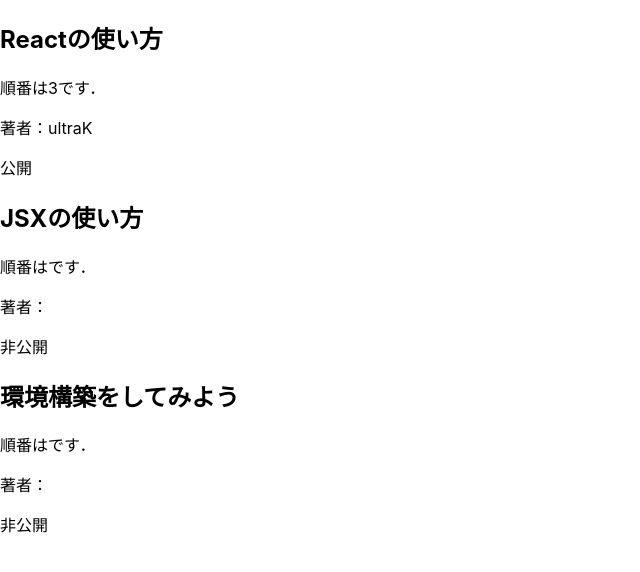
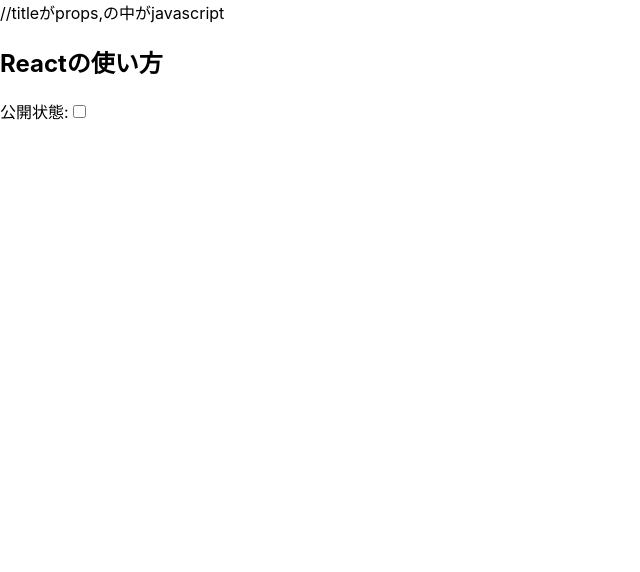
Before and after one commit to Yusuke-Takakura/torahack, a React (Create React App) app: page / in a window 1280 px wide. Shown: the top 572 px of the page, without its empty margins (0-640 px from the left). Built offline with nearby package versions, Linux system fonts and the light colour scheme.

Commit message:
第５回

```diff
--- a/src/Article.jsx
+++ b/src/Article.jsx
@@ -1,19 +1,14 @@
 import React from 'react';
 
+//functional component
 const Article = (props) => {
-    let publishState = "";
-    if (props.isPublished) {
-        publishState = "公開"
-    } else {
-        publishState = "非公開"
-    }
     return (
         <div>
             <h2>{props.title}</h2>
-            <p>順番は{props.order}です．</p>
-            <p>著者：{props.author}</p>
-            <p>{publishState}</p>
+            <label htmlFor={"check"}>公開状態:</label>
+            <input type="checkBox" checked={props.isPublished} id="check" onClick={() => props.toggle()} />
         </div>
     )
-}
+};
+
 export default Article
--- a/src/Blog.jsx
+++ b/src/Blog.jsx
@@ -1,22 +1,30 @@
 import React from 'react';
 import Article from './Article';
 
+//クラスコンポーネント　reactのcomponentを継承している
 class Blog extends React.Component {
+    //classなのでconstructorの初期化が必要
     constructor(props) {
+        //superを指定するとthis.propsが使用可能になる
         super(props);
+        this.state = {
+            isPublished: false
+        };
     }
+
+    //公開状態を反転させる
+    togglePublished = () => {
+        this.setState({
+            isPublished: !this.state.isPublished
+        });
+    };
+
     render() {
         const authorName = "ultraK"
         return (
             <>
-                <Article
-                    title={"Reactの使い方"}
-                    order={3}
-                    isPublished={true}
-                    author={authorName}
-                />
-                <Article title={"JSXの使い方"} />
-                <Article title={"環境構築をしてみよう"} />
+                //titleがprops,{}の中がjavascript
+                <Article title={"Reactの使い方"} isPublished={this.state.isPublished} toggle={() => this.togglePublished()} />
             </>
         )
     }
--- a/src/index.js
+++ b/src/index.js
@@ -1,7 +1,6 @@
 import React from 'react';
 import ReactDOM from 'react-dom';
 import './index.css';
-import App from './App';
 import * as serviceWorker from './serviceWorker';
 import Blog from './Blog';
 
```
